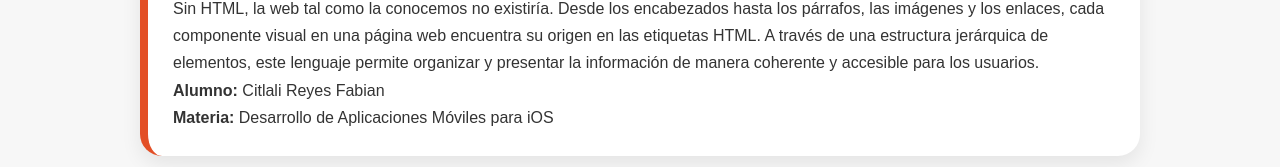
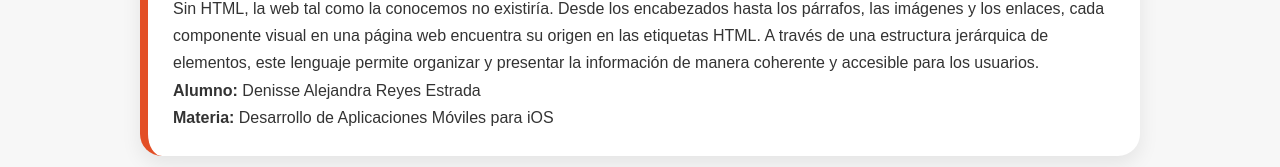
Before and after one commit to denissealejandra455-source/practica_html5, a plain HTML site: page index.html in a window 1280 px wide. Shown: the part 4924-5091 px from the top of the page. Drawn offline with Linux system fonts and the light colour scheme.

Commit message:
Update student name in conclusion section

```diff
--- a/index.html
+++ b/index.html
@@ -220,7 +220,7 @@ Se crean principalmente con la etiqueta <form> y una serie de etiquetas y atribu
         <p>
           Sin HTML, la web tal como la conocemos no existiría. Desde los encabezados hasta los párrafos, las imágenes y los enlaces, cada componente visual en una página web encuentra su origen en las etiquetas HTML. A través de una estructura jerárquica de elementos, este lenguaje permite organizar y presentar la información de manera coherente y accesible para los usuarios.
         </p>
-        <p><strong>Alumno:</strong> Citlali Reyes Fabian</p>
+        <p><strong>Alumno:</strong> Denisse Alejandra Reyes Estrada</p>
         <p><strong>Materia:</strong> Desarrollo de Aplicaciones Móviles para iOS</p>
       </article>
     </section>
```
